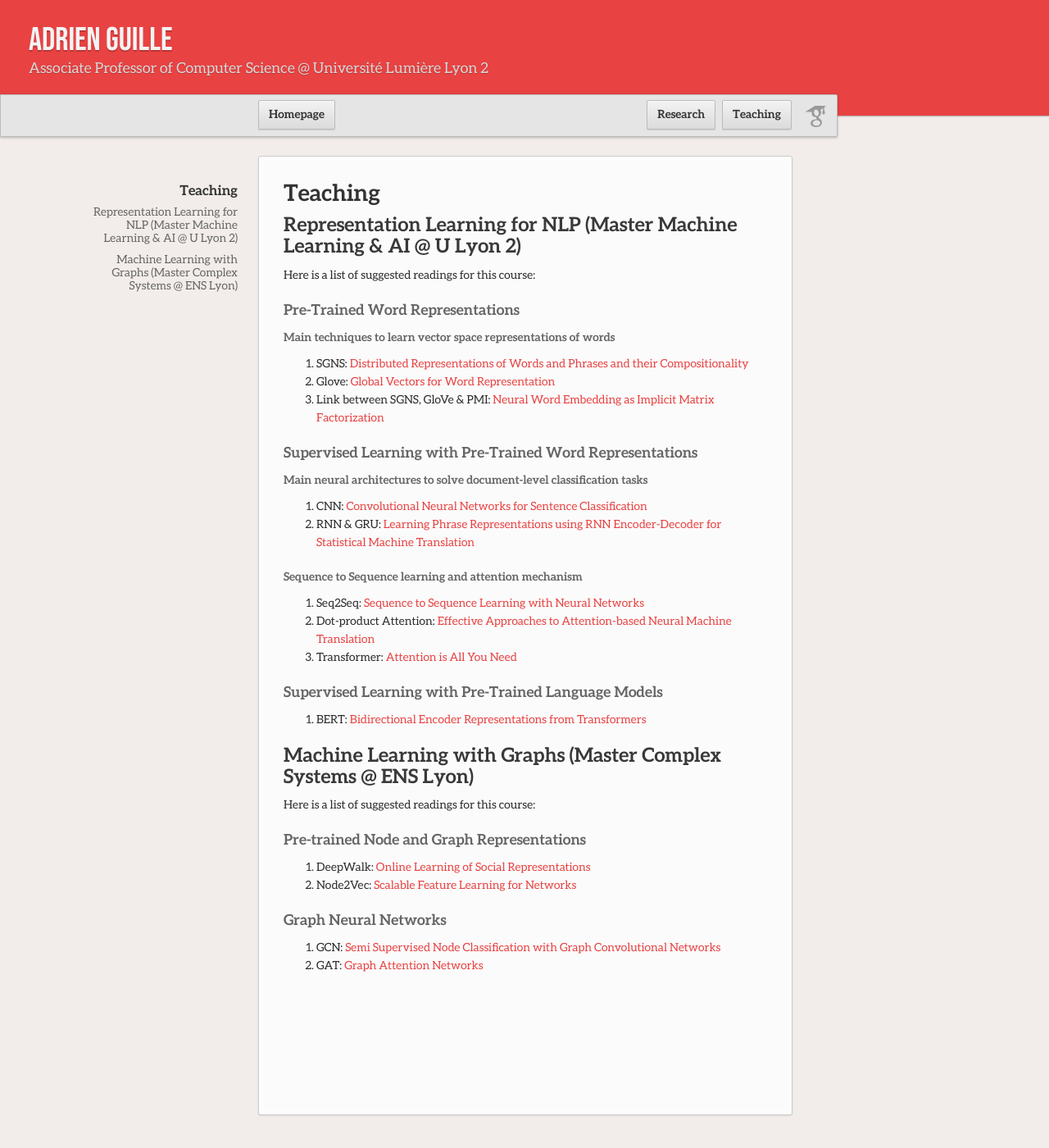
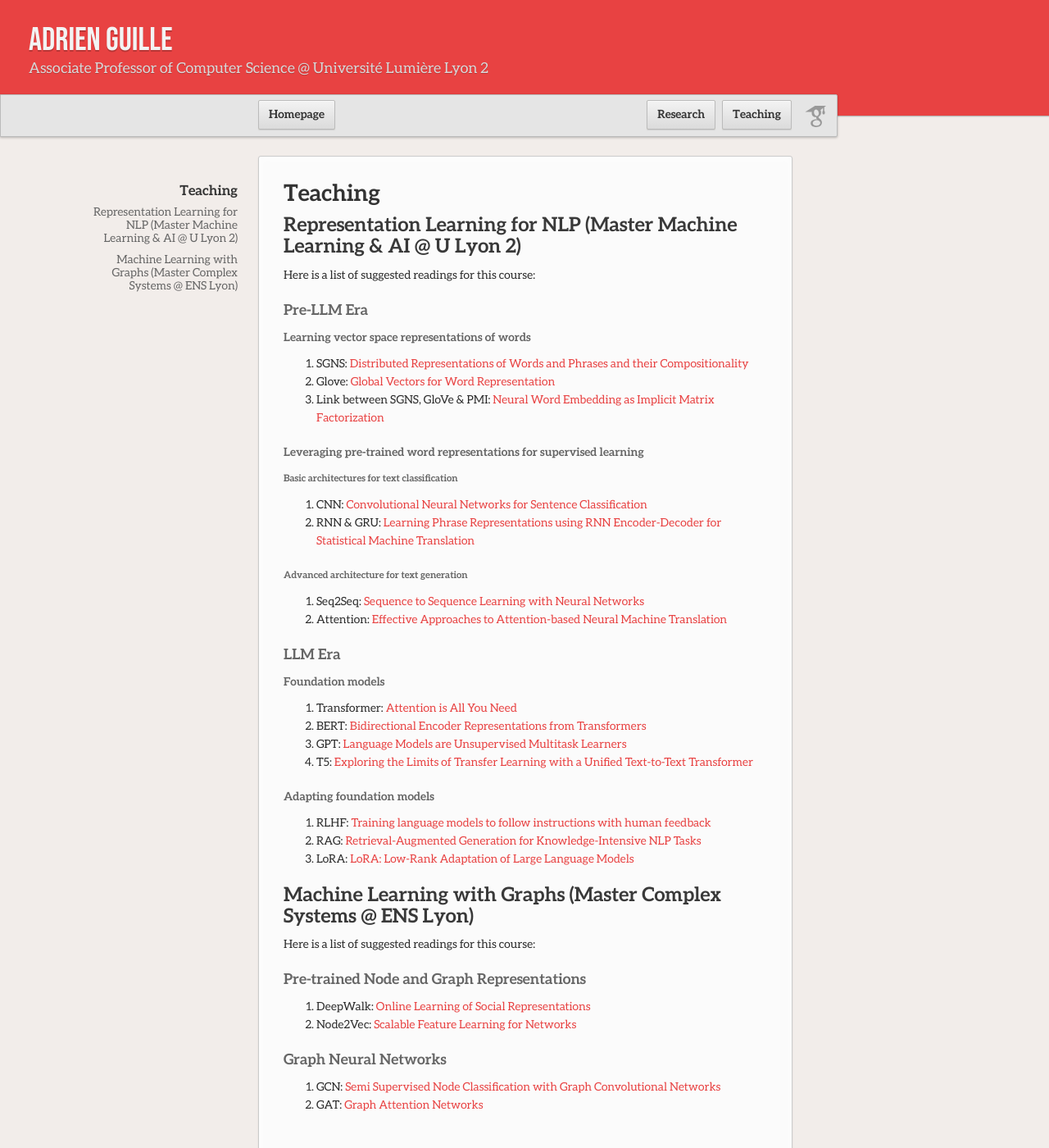
Before and after one commit to AdrienGuille/adrienguille.github.io, a Jekyll site: the page built from teaching.md, in a window 1280 px wide and 1400 px high. Shown: the whole window at 82% size. Built offline with Jekyll 4.4.1, drawn with Linux system fonts in a browser that asks for light colours; our own code applies the rules of GitHub Pages for plain Markdown files.

Commit message:
Update teaching.md

```diff
--- a/teaching.md
+++ b/teaching.md
@@ -4,30 +4,40 @@
 
 Here is a list of suggested readings for this course:
 
-### Pre-Trained Word Representations
+### Pre-LLM Era
 
-#### Main techniques to learn vector space representations of words
+#### Learning vector space representations of words
 
 - SGNS: [Distributed Representations of Words and Phrases and their Compositionality](https://papers.nips.cc/paper/5021-distributed-representations-of-words-and-phrases-and-their-compositionality.pdf)
 - Glove: [Global Vectors for Word Representation](https://nlp.stanford.edu/pubs/glove.pdf)
 - Link between SGNS, GloVe & PMI: [Neural Word Embedding as Implicit Matrix Factorization](https://papers.nips.cc/paper/5477-neural-word-embedding-as-implicit-matrix-factorization.pdf)
 
-### Supervised Learning with Pre-Trained Word Representations
+#### Leveraging pre-trained word representations for supervised learning
 
-#### Main neural architectures to solve document-level classification tasks
+##### Basic architectures for text classification
 
 - CNN: [Convolutional Neural Networks for Sentence Classification](https://arxiv.org/pdf/1408.5882.pdf)
 - RNN & GRU: [Learning Phrase Representations using RNN Encoder-Decoder for Statistical Machine Translation](https://arxiv.org/pdf/1406.1078.pdf)
 
-#### Sequence to Sequence learning and attention mechanism
+##### Advanced architecture for text generation
 
 - Seq2Seq: [Sequence to Sequence Learning with Neural Networks](https://papers.nips.cc/paper/2014/file/a14ac55a4f27472c5d894ec1c3c743d2-Paper.pdf)
-- Dot-product Attention: [Effective Approaches to Attention-based Neural Machine Translation](https://arxiv.org/pdf/1508.04025.pdf)
+- Attention: [Effective Approaches to Attention-based Neural Machine Translation](https://arxiv.org/pdf/1508.04025.pdf)
+
+### LLM Era
+
+#### Foundation models
+
 - Transformer: [Attention is All You Need](https://arxiv.org/pdf/1706.03762.pdf)
+- BERT: [Bidirectional Encoder Representations from Transformers](https://arxiv.org/pdf/1810.04805.pdf)
+- GPT: [Language Models are Unsupervised Multitask Learners](https://cdn.openai.com/better-language-models/language_models_are_unsupervised_multitask_learners.pdf)
+- T5: [Exploring the Limits of Transfer Learning with a Unified Text-to-Text Transformer](https://arxiv.org/pdf/1910.10683)
 
-### Supervised Learning with Pre-Trained Language Models
+#### Adapting foundation models
 
-- BERT: [Bidirectional Encoder Representations from Transformers](https://arxiv.org/pdf/1810.04805.pdf)
+- RLHF: [Training language models to follow instructions with human feedback](https://arxiv.org/pdf/2203.02155)
+- RAG: [Retrieval-Augmented Generation for Knowledge-Intensive NLP Tasks](https://arxiv.org/pdf/2005.11401)
+- LoRA: [LoRA: Low-Rank Adaptation of Large Language Models](https://arxiv.org/pdf/2106.09685)
 
 ## Machine Learning with Graphs (Master Complex Systems @ ENS Lyon)
 
```
